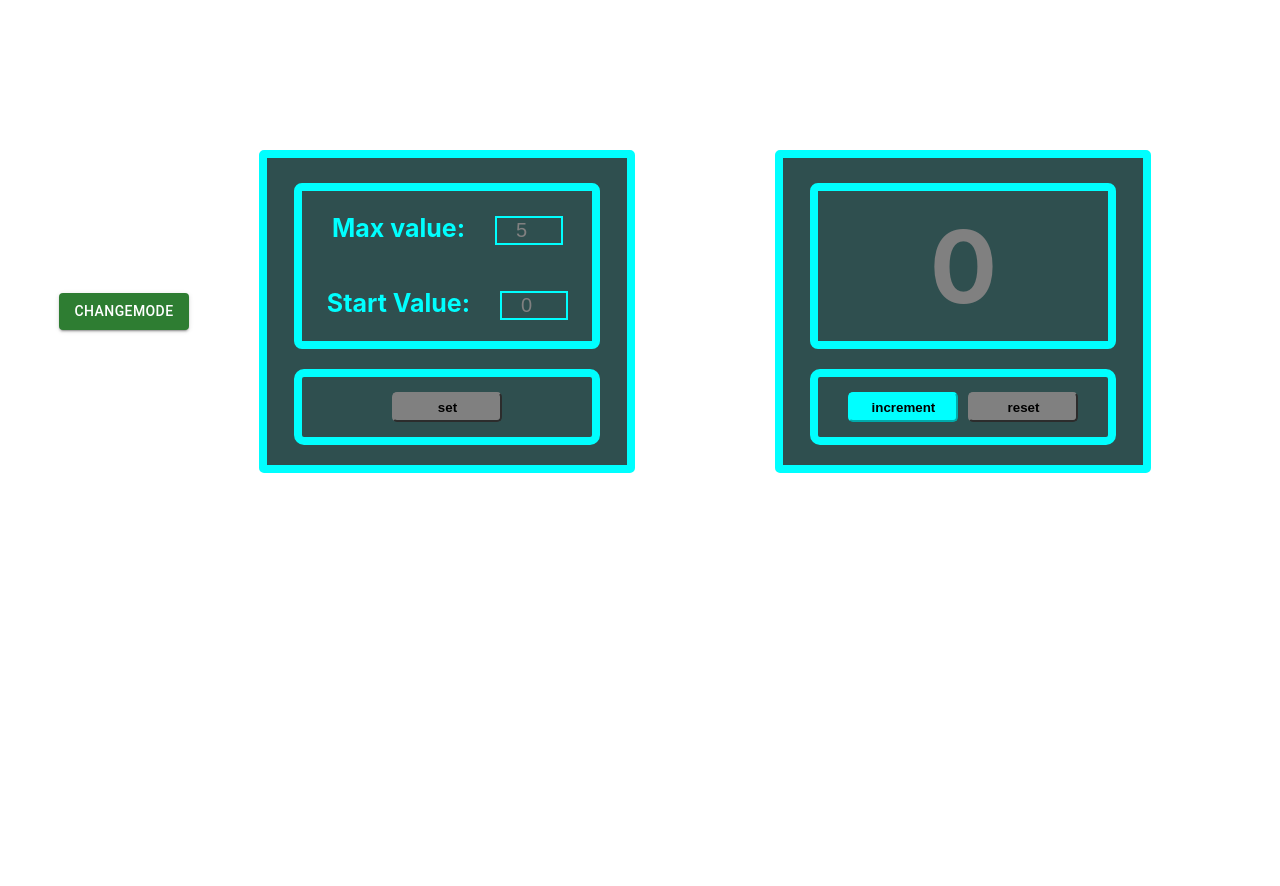
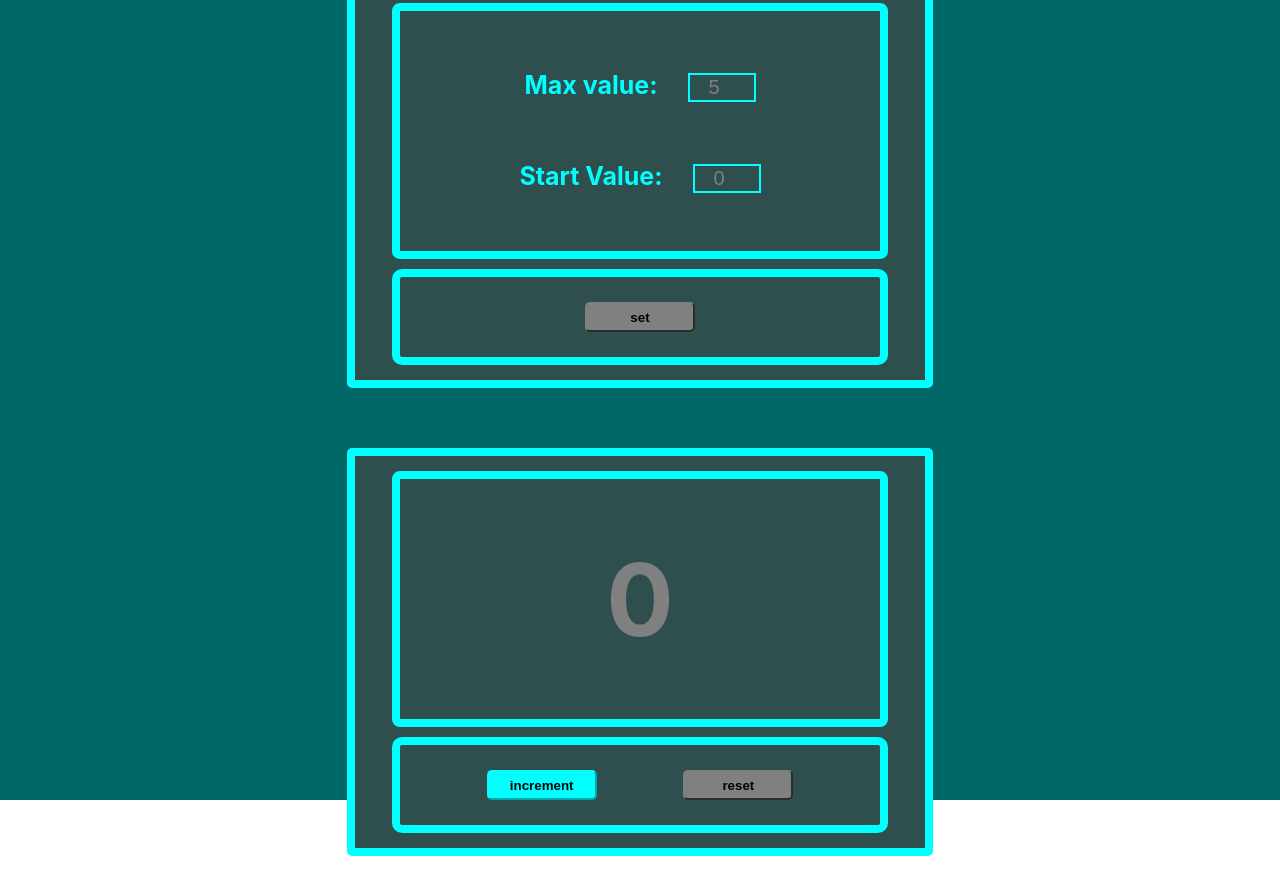
Before and after one commit to remezmax1992g/exam-1thModule-Counter, a React (Create React App) app: page /Setting in a window 1280 px wide. Before the commit the page ends 800 px from the top, so only its background shows below. Built offline with nearby package versions, Linux system fonts and the light colour scheme.

Commit message:
Refactoring of CSS

```diff
--- a/src/App.css
+++ b/src/App.css
@@ -1,9 +1,16 @@
 .App{
     display: flex;
+    flex-direction: column;
     align-items: center;
     justify-content: center;
-    text-align: center;
-    margin: 80px;
+    background-color: #006666;
+    height: 100vh;
+}
+.change-mode{
+    display: flex;
+    flex-wrap: wrap;
+    justify-content: center;
+    align-items: center;
 }
 
 .button-common{
@@ -13,7 +20,6 @@
     font-weight: bold;
     width: 110px;
     height: 30px;
-    margin: 5px;
     border-radius: 5px;
     border-color: aqua;
 }
--- a/src/App.tsx
+++ b/src/App.tsx
@@ -72,7 +72,7 @@ function App() {
     }
     return (
         <div className="App">
-            <div><Button variant="contained" color="success" onClick={setModeForCounter}>ChangeMode</Button></div>
+            <div className="change-mode"><Button variant="contained" color="success" onClick={setModeForCounter}>ChangeMode</Button></div>
             {isMode
                 ? <CounterWithSetting store={stateCounter}
                                       onClickIncCallback={onClickIncHandler}
--- a/src/CounterWithSetting/CounterWithSetting.module.css
+++ b/src/CounterWithSetting/CounterWithSetting.module.css
@@ -1,15 +1,18 @@
 .device{
     display: flex;
-    flex-wrap: nowrap;
+    flex-wrap: wrap;
     align-items: center;
     justify-content: center;
     text-align: center;
 }
 .counter, .setting{
+    display: flex;
+    justify-content: center;
+    align-items: center;
     background-color: darkslategrey;
-    width: 350px;
+    width: 70vh;
     border: 8px solid aqua;
     padding: 5px;
     border-radius: 5px;
-    margin: 70px;
+    margin: 30px;
 }
--- a/src/CounterWithSetting/Elements/Counter/Counter.module.css
+++ b/src/CounterWithSetting/Elements/Counter/Counter.module.css
@@ -4,31 +4,32 @@
     align-items: center;
     justify-content: center;
     border-radius: 8px;
-    width: 290px;
-    height: 150px;
+    width: 60vh;
+    height: 30vh;
     background-color: darkslategrey;
     border: aqua solid 8px;
-    margin: 20px auto;
+    margin: 10px auto;
     font-weight: bold;
 }
 .screenCounter .counterRed{
-    margin: 0;
     color: red;
     font-size: 100px;
 
 }
 .screenCounter .counterDefault{
-    margin: 0;
     color: grey;
     font-size: 100px;
 }
 .screenCounterButton {
+    display: flex;
+    justify-content: space-evenly;
+    align-items: center;
     border: aqua 8px solid;
     border-radius: 10px;
-    padding: 10px;
-    width: 270px;
+    width: 60vh;
+    height: 10vh;
     background-color: darkslategrey;
-    margin: 15px auto;
+    margin: 10px;
 }
 .textAlarm{
     font-size: 22px;
--- a/src/CounterWithSetting/Elements/Setting/Setting.module.css
+++ b/src/CounterWithSetting/Elements/Setting/Setting.module.css
@@ -1,25 +1,29 @@
 .screenSetting {
     display: flex;
+    flex-direction: column;
     flex-wrap: wrap;
     align-items: center;
-    justify-content: center;
+    justify-content: space-evenly;
     border-radius: 8px;
-    width: 290px;
-    height: 150px;
+    width: 60vh;
+    height: 30vh;
     background-color: darkslategrey;
     border: aqua solid 8px;
-    margin: 20px auto;
     font-weight: bold;
+    margin: 10px;
 }
 .screenInput{
     color:aqua;
     font-size: 25px;
 }
 .screenSettingButton {
+    display: flex;
+    justify-content: center;
+    align-items: center;
     border: aqua 8px solid;
     border-radius: 10px;
-    padding: 10px;
-    width: 270px;
+    width: 60vh;
+    height: 10vh;
     background-color: darkslategrey;
-    margin: 15px auto;
+    margin: 10px;
 }
--- a/src/CounterWithSettingUpdate/CounterWithSettingUpdate.module.css
+++ b/src/CounterWithSettingUpdate/CounterWithSettingUpdate.module.css
@@ -3,7 +3,7 @@
     width: 450px;
     height: 370px;
     border: 8px solid aqua;
-    padding: 30px;
+    padding: 20px;
     border-radius: 5px;
-    margin: 20px;
+    margin: 10px;
 }
```
